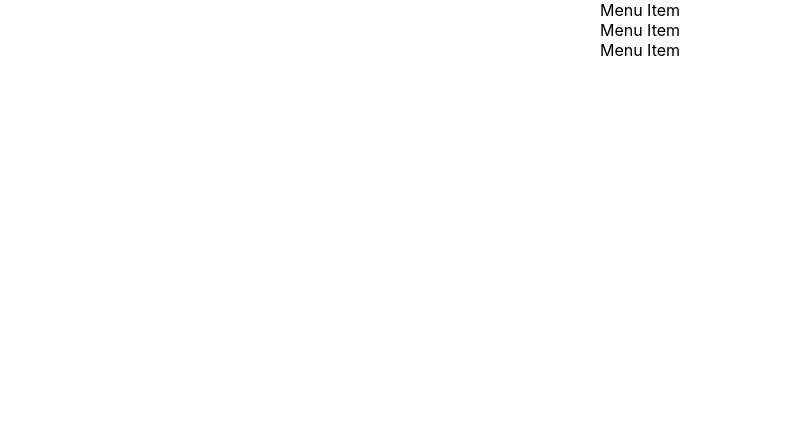
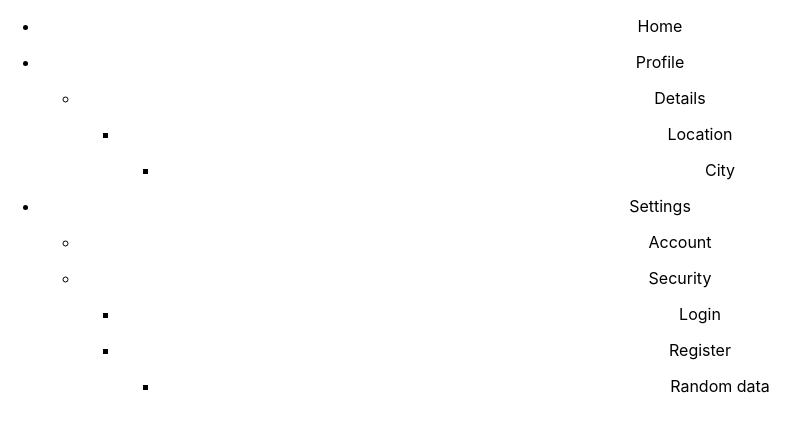
Before and after one commit to Juancaceres963/25_react_projects, a React (Create React App) app: page / in a window 1280 px wide. Shown: the top 432 px of the page, without its empty margins (0-809 px from the left). Built offline with nearby package versions, Linux system fonts and the light colour scheme.

Commit message:
Renderizado de childrens items

```diff
--- a/src/components/tree-view/menu-item.jsx
+++ b/src/components/tree-view/menu-item.jsx
@@ -1,5 +1,13 @@
+import MenuList from "./menu-list";
 
 
 export default function MenuItem({item}){
-    return <div>Menu Item</div>
+    return <li>
+        <p>{item.label}</p>
+        {
+            item && item.children && item.children.length > 0 ?
+            <MenuList list={item.children}/>
+            : null
+        }
+    </li>
 }
--- a/src/components/tree-view/menu-list.jsx
+++ b/src/components/tree-view/menu-list.jsx
@@ -2,10 +2,10 @@
 
 export default function MenuList({ list = [] }) {
   return (
-    <div className="menu-list-container">
+    <ul className="menu-list-container">
       {list && list.length
         ? list.map(listItem => <MenuItem item={listItem}/>)
         : null}
-    </div>
+    </ul>
   );
 }
```
Also changed, not shown: src/components/tree-view/index.jsx (+5 -4 lines).
